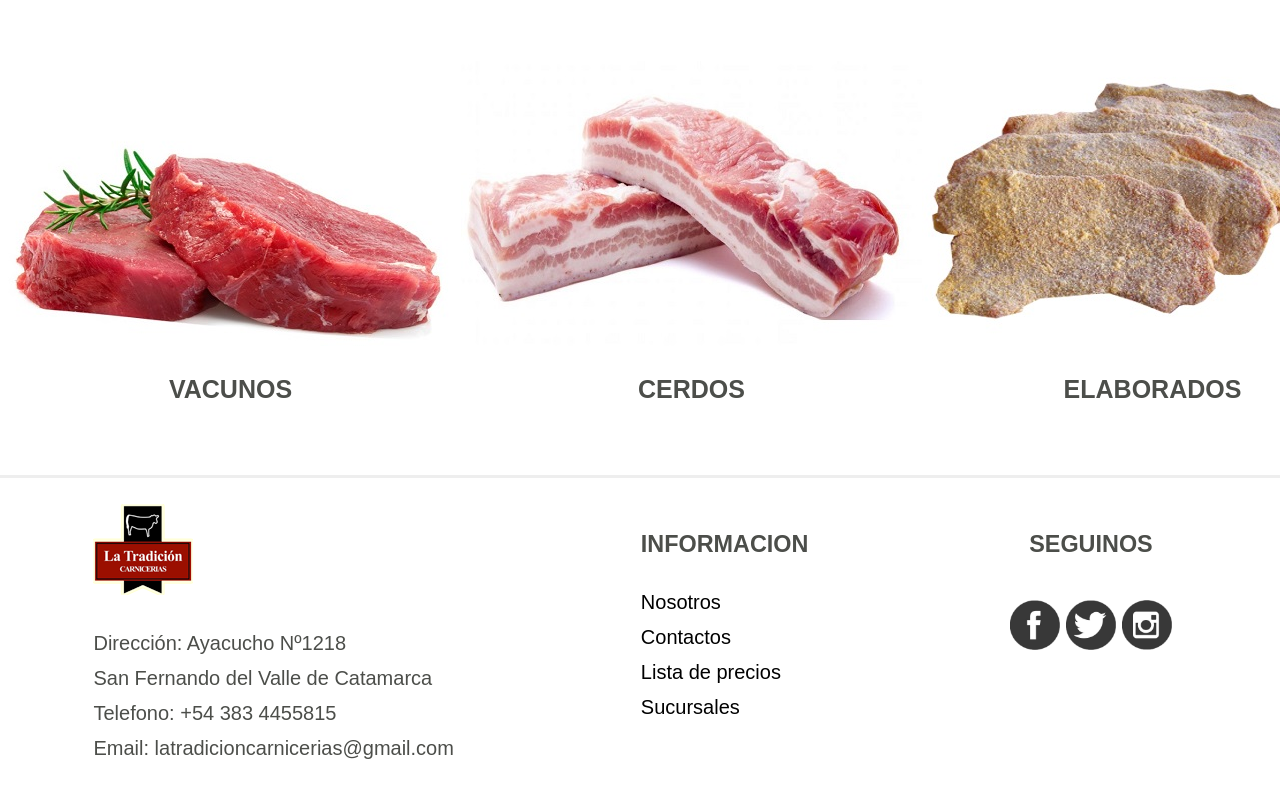
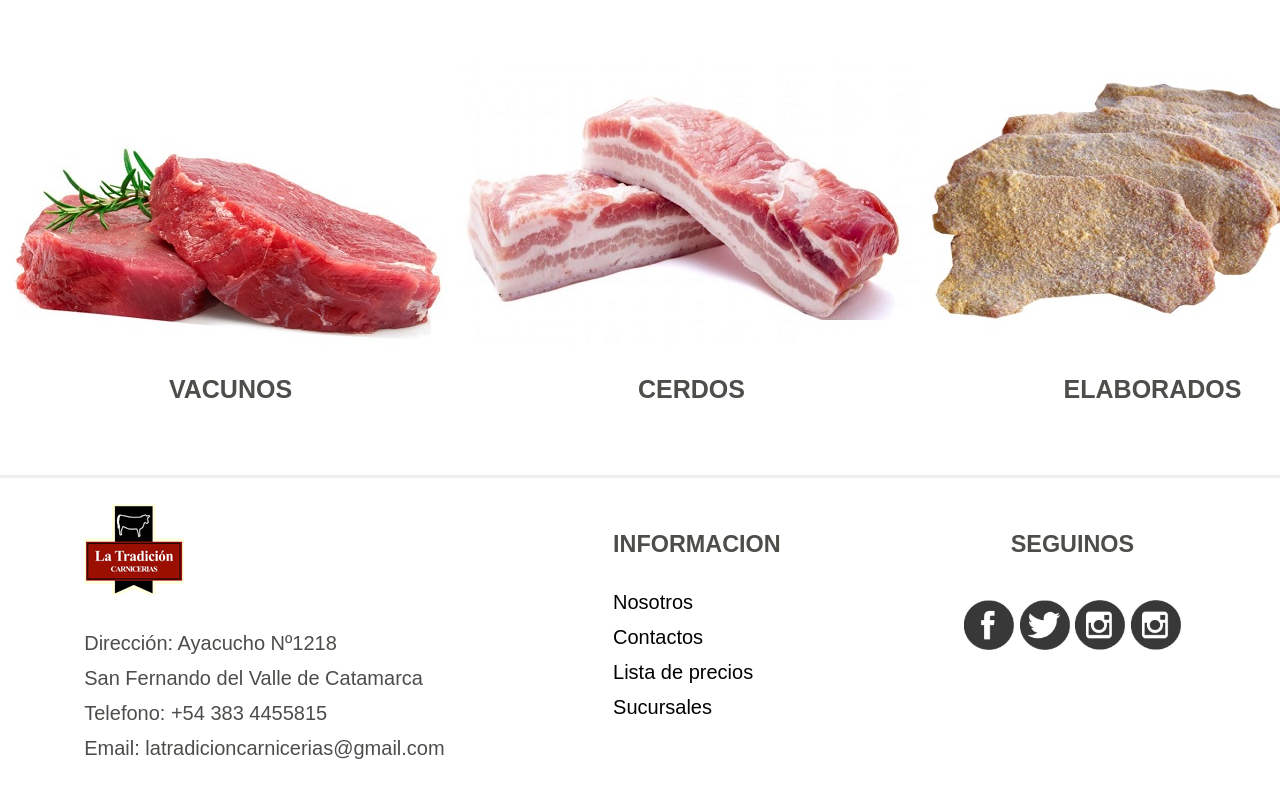
Before and after one commit to mcuadros1983/prueba, a plain HTML site: page index.html in a window 1280 px wide. Shown: the part 1603-2389 px from the top of the page. Drawn offline with Linux system fonts and the light colour scheme.

Commit message:
se agrega red social

```diff
--- a/index.html
+++ b/index.html
@@ -143,6 +143,8 @@
                     <a href="https://www.facebook.com/latradicion.carnicerias.9" target="_blank"><img src="/images/fb2.png" ></a>
                     <a href="https://twitter.com/" target="_blank"><img src="/images/tw2.png" ></a>
                     <a href="https://www.instagram.com/latradicioncarnicerias/" target="_blank"><img src="/images/inst2.png" ></a>
+                    <a href="https://www.nuevaredsocial.com/latradicioncarnicerias/" target="_blank"><img src="/images/inst2.png" ></a>
+
                 </div>
             </div>
 
```
